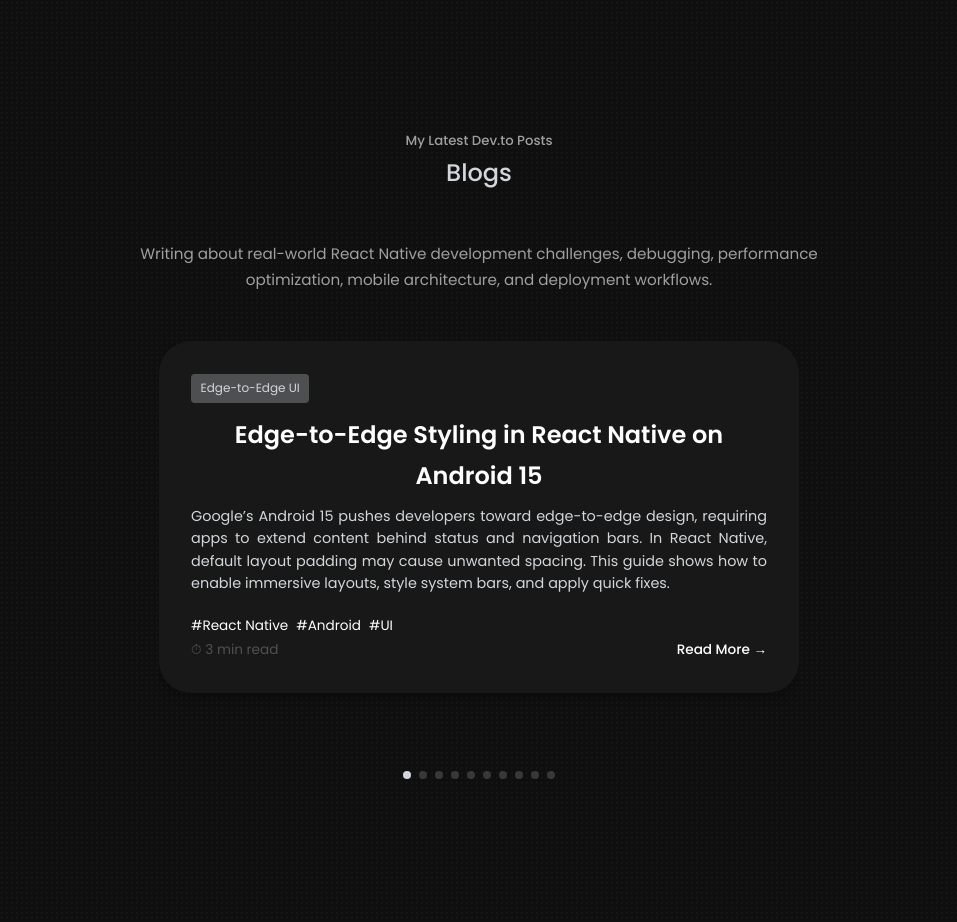
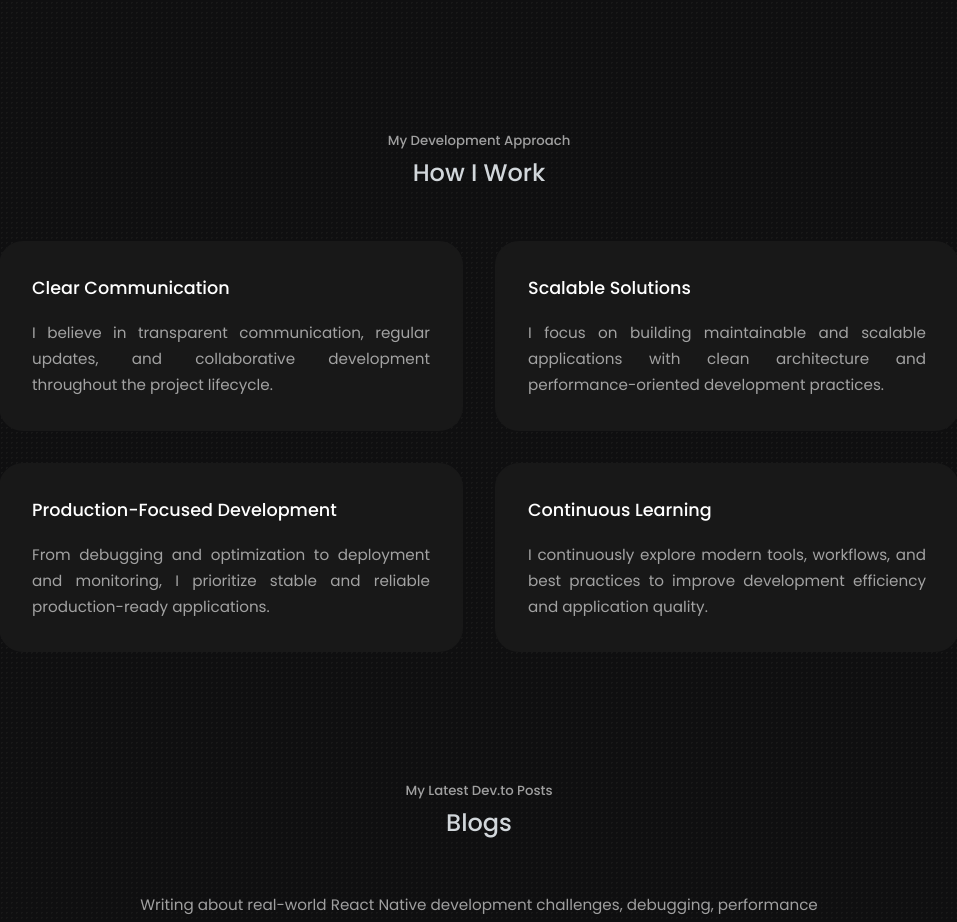
Before and after one commit to dainyjose/my-portfolio, a React (Vite) app: page / in a window 1280 px wide. Shown: the part 3780-4702 px from the top of the page, without its empty margins (161-1118 px from the left). Built offline with nearby package versions, Linux system fonts and the light colour scheme.

Commit message:
feat: add how I work section

```diff
--- a/src/App.tsx
+++ b/src/App.tsx
@@ -8,6 +8,7 @@ import Footer from "./components/footer/Footer";
 import Header from "./components/header/Header";
 import Portfolio from "./components/Portfolio/Portfolio";
 import TechSkills from "./components/TechSkills/TechSkills";
+import Work from "./components/Work/Work";
 
 const App = () => {
   return (
@@ -18,6 +19,7 @@ const App = () => {
       <TechSkills />
       <Portfolio />
       <Experience />
+      <Work />
       <Blogs />
       <ExtraInfo />
       <Contact />
--- /dev/null
+++ b/src/components/Work/Work.css
@@ -0,0 +1,57 @@
+.work__container {
+  display: grid;
+  grid-template-columns: repeat(2, 1fr);
+  gap: 2rem;
+}
+
+.work__item {
+  background: var(--color-bg-variant);
+  padding: 2rem;
+  border-radius: 1.5rem;
+  border: 1px solid transparent;
+  transition: var(--transition);
+}
+
+.work__item:hover {
+  background: transparent;
+  border-color: var(--color-primary-variant);
+  transform: translateY(-5px);
+}
+
+.work__item h3 {
+  margin-bottom: 1rem;
+  color: var(--color-white);
+  font-size: 1.1rem;
+}
+
+.work__item p {
+  color: var(--color-light);
+  font-size: 0.95rem;
+  line-height: 1.7;
+  text-align: justify;
+}
+
+/* =============== MEDIA QUERIES (TABLETS) =============== */
+
+@media screen and (max-width: 1024px) {
+  .work__container {
+    grid-template-columns: 1fr;
+    gap: 1.5rem;
+  }
+}
+
+/* =============== MEDIA QUERIES (MOBILE) =============== */
+
+@media screen and (max-width: 600px) {
+  .work__item {
+    padding: 1.5rem;
+  }
+
+  .work__item h3 {
+    font-size: 1rem;
+  }
+
+  .work__item p {
+    font-size: 0.9rem;
+  }
+}
--- /dev/null
+++ b/src/components/Work/Work.tsx
@@ -0,0 +1,45 @@
+import "./Work.css";
+const Work = () => {
+  return (
+    <section id="work">
+      <h5>My Development Approach</h5>
+      <h2>How I Work</h2>
+
+      <div className="container work__container">
+        <article className="work__item">
+          <h3>Clear Communication</h3>
+          <p>
+            I believe in transparent communication, regular updates, and
+            collaborative development throughout the project lifecycle.
+          </p>
+        </article>
+
+        <article className="work__item">
+          <h3>Scalable Solutions</h3>
+          <p>
+            I focus on building maintainable and scalable applications with
+            clean architecture and performance-oriented development practices.
+          </p>
+        </article>
+
+        <article className="work__item">
+          <h3>Production-Focused Development</h3>
+          <p>
+            From debugging and optimization to deployment and monitoring, I
+            prioritize stable and reliable production-ready applications.
+          </p>
+        </article>
+
+        <article className="work__item">
+          <h3>Continuous Learning</h3>
+          <p>
+            I continuously explore modern tools, workflows, and best practices
+            to improve development efficiency and application quality.
+          </p>
+        </article>
+      </div>
+    </section>
+  );
+};
+
+export default Work;
```
